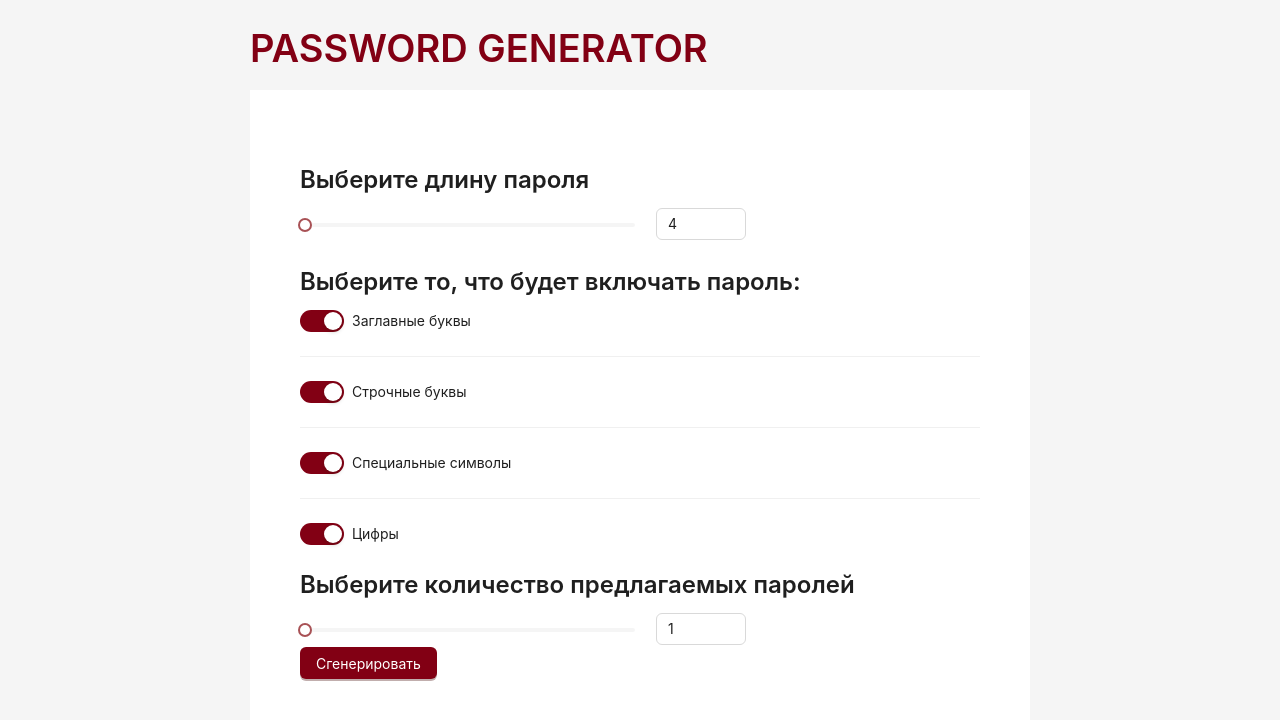
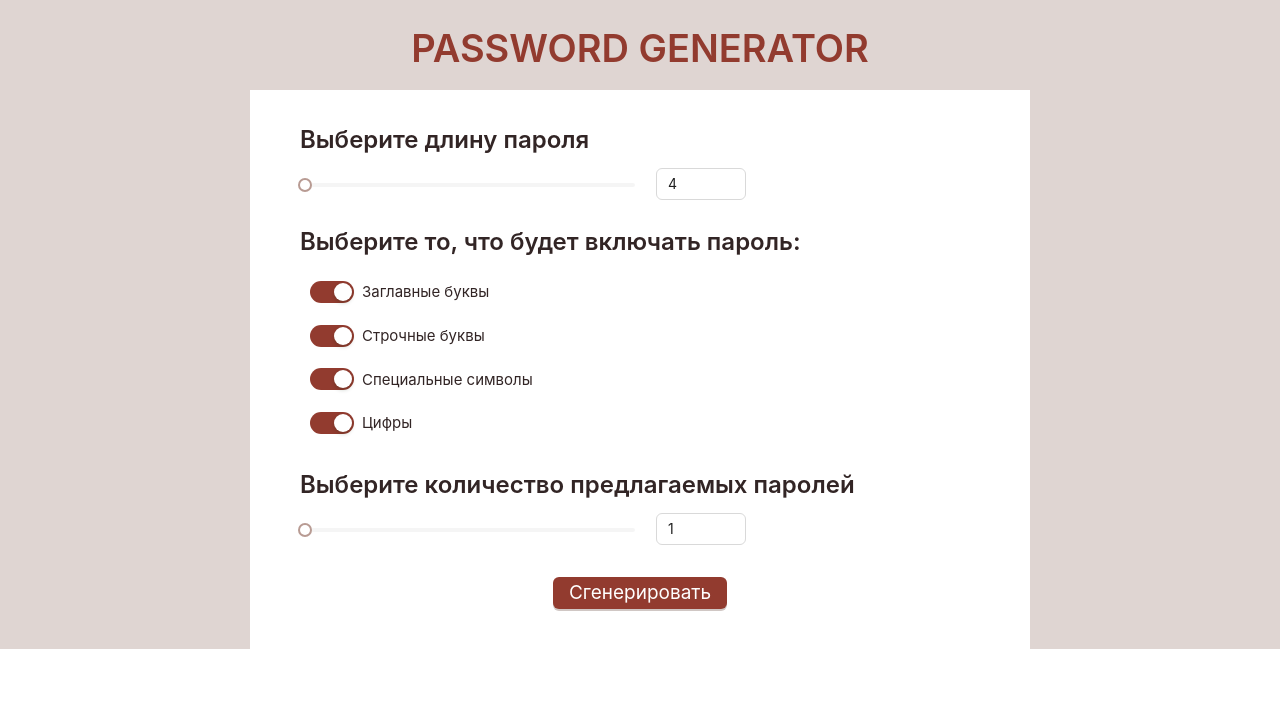
Before and after one commit to trpo2023/cw-is-241_password-generator, a React (Create React App) app: page / in a window 1280 px wide. Shown: the top 720 px of the page. Built offline with nearby package versions, Linux system fonts and the light colour scheme.

Commit message:
Create workflows

```diff
--- a/src/App.css
+++ b/src/App.css
@@ -11,6 +11,19 @@
   .App-logo {
     animation: App-logo-spin infinite 20s linear;
   }
+}
+
+.check {
+  font-size: 15px;
+  color: #322525;
+
+}
+.inp {
+  padding: 10px;
+}
+.butt{
+  font-size: 19px;
+  padding-top: 0%;
 }
 
 .App-header {
--- a/src/App.js
+++ b/src/App.js
@@ -1,5 +1,5 @@
 import { useState } from 'react';
-import { Layout, theme, Typography, Col, Row, Slider, InputNumber, Switch, Space, Divider, Button, ConfigProvider } from 'antd';
+import { Layout, theme, Typography, Col, Row, Slider, InputNumber, Switch, Space,  Button, ConfigProvider } from 'antd';
 import './App.css';
 import { gen_pass } from './scripts/gener';
 
@@ -26,11 +26,11 @@ function App() {
     <ConfigProvider
     theme={{
       token: {
-        colorPrimary: '#820014',
+        colorPrimary: '#923B2F',
+        colorBgLayout: '#DFD5D2',
       },
     }}
     >
-
     <Layout>
       <Content
         style={{
@@ -40,17 +40,22 @@ function App() {
         <div>
           <Title
             style={{
-              color: '#820014',
+              color: '#923B2F',
+              textAlign: 'center',
             }}
           >PASSWORD GENERATOR</Title>
         </div>
         <div
           style={{
             background: colorBgContainer,
-            minHeight: 400,
-            padding: 50,
+            minHeight: 550,
+            padding: '10px 50px',
           }}>
-          <Title level={3}>Выберите длину пароля</Title>
+          <Title level = {3}
+            style={{
+              color: '#322525',
+            }}
+          >Выберите длину пароля</Title>
           <Row>
             <Col span={12}>
               <Slider
@@ -72,27 +77,44 @@ function App() {
               />
             </Col>
           </Row>
-          <Title level={3}>Выберите то, что будет включать пароль:</Title>
+          <Title level={3}
+            style={{
+              color: '#322525',
+            }}
+          >Выберите то, что будет включать пароль:</Title>
+          <div>
+            <Col>
+              <Row className="inp">
                 <Space>
                   <Switch defaultChecked onChange={()=>{setIsCapital(!isCapital)}}/>
-            <Text>Заглавные буквы</Text>
+                  <Text className="check">Заглавные буквы</Text>
                 </Space>
-          <Divider />
+              </Row>
+              <Row className="inp">
                 <Space>
                   <Switch defaultChecked onChange={()=>{setIsLowercase(!isLowercase)}}/>
-            <Text>Строчные буквы</Text>
+                  <Text className="check">Строчные буквы</Text>
                 </Space>
-          <Divider />
+              </Row>
+              <Row className="inp">
                 <Space>
                   <Switch defaultChecked onChange={()=>{setIsSpecial(!isSpecial)}}/>
-            <Text>Специальные символы</Text>
+                  <Text className="check">Специальные символы</Text>
                 </Space>
-          <Divider />
+              </Row>
+              <Row className="inp">
                 <Space>
                   <Switch defaultChecked onChange={()=>{setIsNumber(!isNumber)}}/>
-            <Text>Цифры</Text>
+                  <Text className="check">Цифры</Text>
                 </Space>
-          <Title level={3}>Выберите количество предлагаемых паролей</Title>
+              </Row>
+            </Col>
+          </div>
+          <Title level={3}
+            style={{
+              color: '#322525',
+            }}
+          >Выберите количество предлагаемых паролей</Title>
           <Row>
             <Col span={12}>
               <Slider
@@ -114,10 +136,14 @@ function App() {
               />
             </Col>
           </Row>
-          <Button type="primary" onClick={()=>{console.log(gen_pass(passwordLen, isNumber, isLowercase, isSpecial, isCapital))}}>Сгенерировать</Button>
+          <div
+            style={{
+              padding: 30,
+              textAlign: 'center',
+            }}>
+            <Button type="primary" className="butt" onClick={()=>{console.log(gen_pass(passwordLen, isNumber, isLowercase, isSpecial, isCapital))}}>Сгенерировать</Button>
           </div>
-
-
+        </div>
       </Content>
 
     </Layout>
```
Also changed, not shown: 2 other files (tests, documents, lock files or other folders). Lines whose indentation alone changed are shown as unchanged.
